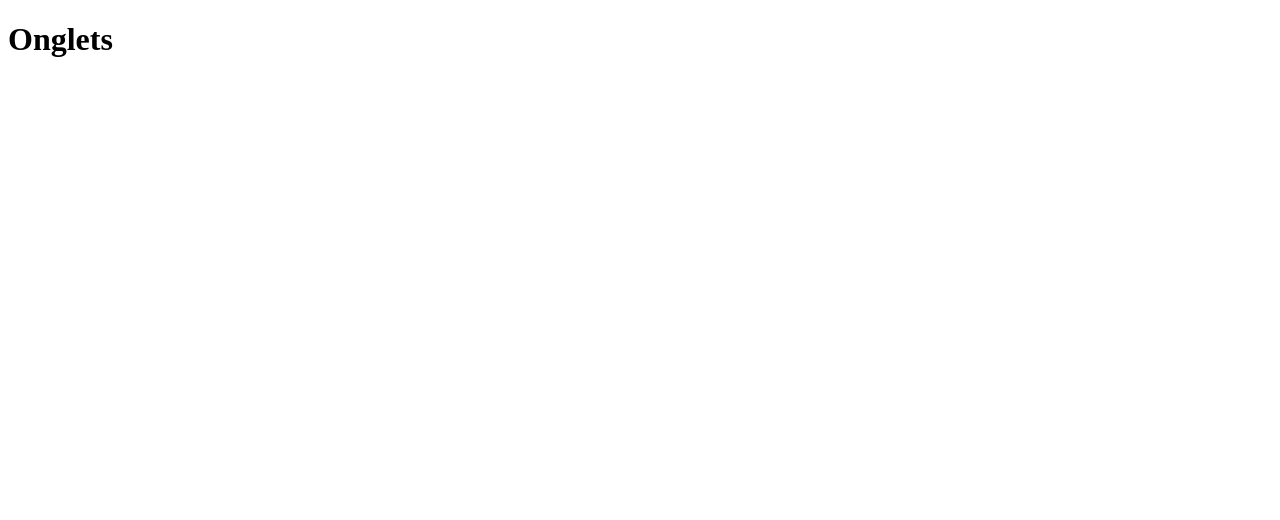
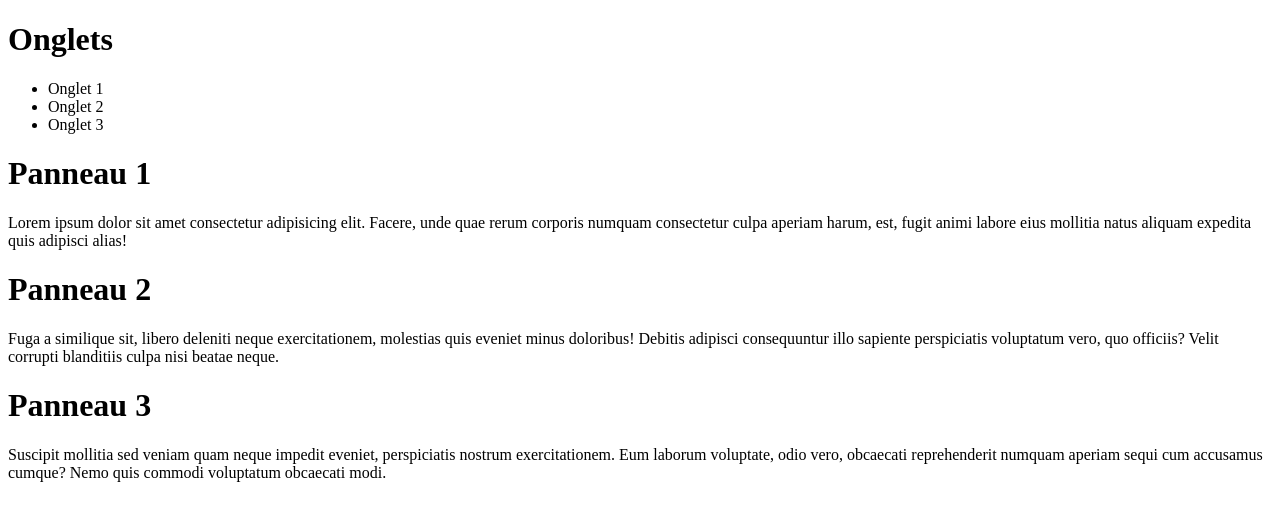
Before and after one commit to MMI-SAE-105/2022-r113-tp3-accordeons-Yassir-MMI, a website: page 05-onglets.html in a window 1280 px wide. Drawn offline with Linux system fonts and the light colour scheme.

Commit message:
création CSS

```diff
--- a/05-onglets.html
+++ b/05-onglets.html
@@ -8,5 +8,25 @@
   </head>
   <body>
     <h1>Onglets</h1>
+    <ul role="tablist">
+      <li role="tab">Onglet 1</li>
+      <li role="tab">Onglet 2</li>
+      <li role="tab">Onglet 3</li>
+    </ul>
+
+    <div>
+      <div role="tabpanel" x-show="ouvert === 1">
+        <h1>Panneau 1</h1>
+        <p>Lorem ipsum dolor sit amet consectetur adipisicing elit. Facere, unde quae rerum corporis numquam consectetur culpa aperiam harum, est, fugit animi labore eius mollitia natus aliquam expedita quis adipisci alias!</p>
+      </div>
+      <div role="tabpanel" x-show="ouvert === 2">
+        <h1>Panneau 2</h1>
+        <p>Fuga a similique sit, libero deleniti neque exercitationem, molestias quis eveniet minus doloribus! Debitis adipisci consequuntur illo sapiente perspiciatis voluptatum vero, quo officiis? Velit corrupti blanditiis culpa nisi beatae neque.</p>
+      </div>
+      <div role="tabpanel" x-show="ouvert === 3">
+        <h1>Panneau 3</h1>
+        <p>Suscipit mollitia sed veniam quam neque impedit eveniet, perspiciatis nostrum exercitationem. Eum laborum voluptate, odio vero, obcaecati reprehenderit numquam aperiam sequi cum accusamus cumque? Nemo quis commodi voluptatum obcaecati modi.</p>
+      </div>
+    </div>
   </body>
 </html>
```
Also changed, not shown: 04-accordeon-horizontal.html (+2 -0 lines).
